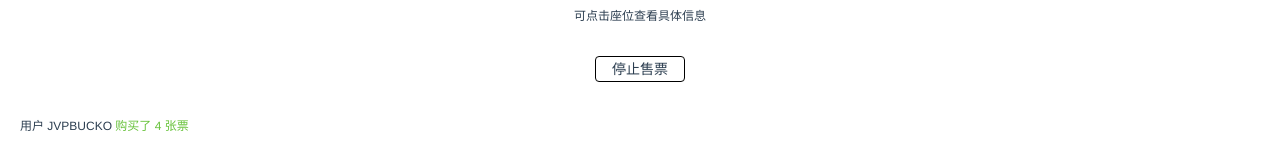
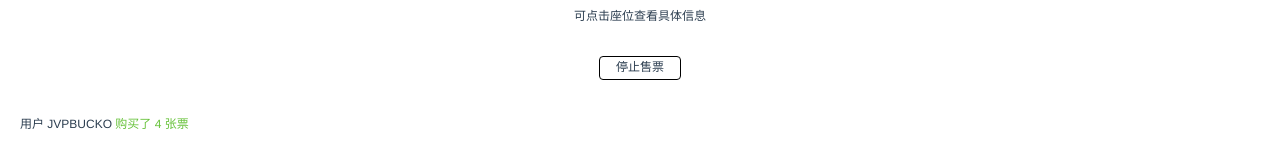
Before and after one commit to cody1991/ticket-purchase, a Vue app: page / in a window 1280 px wide. Shown: the part 446-592 px from the top of the page. Built offline with nearby package versions, Linux system fonts and the light colour scheme.

Commit message:
feat: 新增流程图

```diff
--- a/src/App.vue
+++ b/src/App.vue
@@ -1,7 +1,7 @@
 <!--
  * @Author: codytang
  * @Date: 2020-07-09 21:10:07
- * @LastEditTime: 2020-07-12 18:37:48
+ * @LastEditTime: 2020-07-12 22:12:53
  * @LastEditors: codytang
  * @Description: 购票系统
 -->
@@ -178,6 +178,7 @@ export default {
   margin-left: 10px;
   margin-right: 10px;
   cursor: pointer;
+  font-size: 12px;
 }
 .github {
   width: 20px;
```
Also changed, not shown: public/flow.png (added), 1 other file (tests, documents, lock files or other folders).
